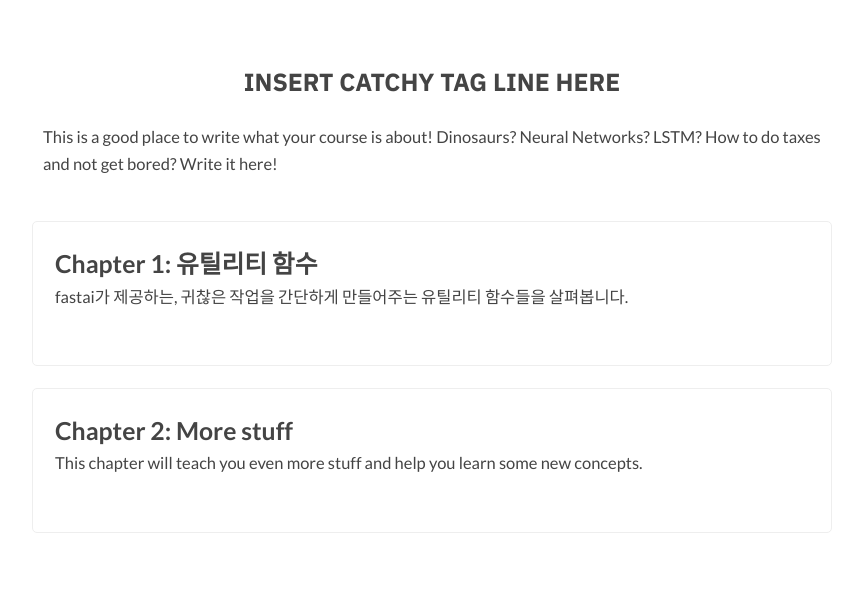
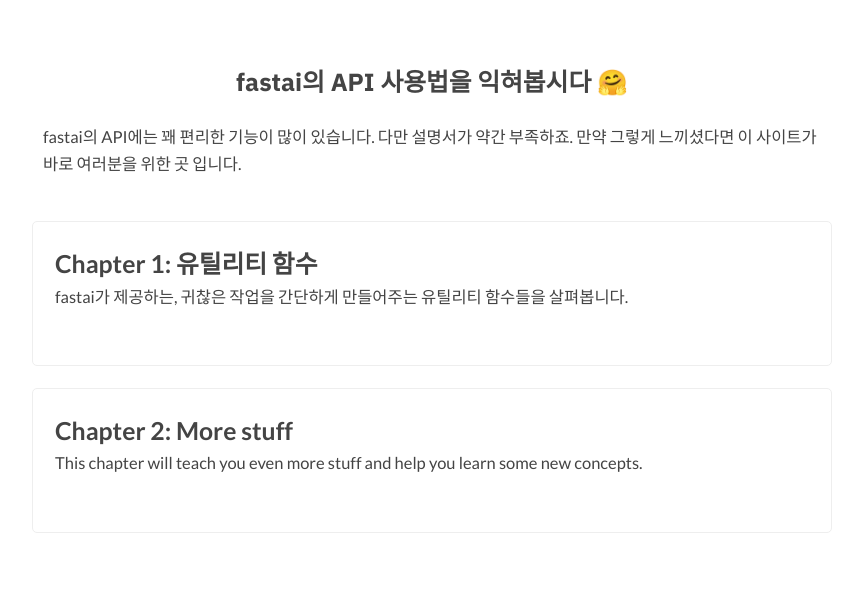
Before and after one commit to deep-diver/fastai-course, a Gatsby site: page / in a window 1280 px wide. Shown: the part 204-800 px from the top of the page, without its empty margins (208-1071 px from the left). Built offline with nearby package versions, Linux system fonts and the light colour scheme; Gatsby itself is replaced by a stand-in of ours.

Commit message:
Update index.js

```diff
--- a/src/pages/index.js
+++ b/src/pages/index.js
@@ -19,10 +19,10 @@
             <Logo className={classes.logo} aria-label={siteMetadata.title} />
 
             <section>
-                <h1 className={classes.subtitle}> INSERT CATCHY TAG LINE HERE </h1>
+                <h1 className={classes.subtitle}> fastai의 API 사용법을 익혀봅시다 🤗 </h1>
                 <div className={classes.introduction}>
                 <p>
-                    This is a good place to write what your course is about!  Dinosaurs? Neural Networks? LSTM? How to do taxes and not get bored? Write it here!
+                    fastai의 API에는 꽤 편리한 기능이 많이 있습니다. 다만 설명서가 약간 부족하죠. 만약 그렇게 느끼셨다면 이 사이트가 바로 여러분을 위한 곳 입니다.
                 </p>
                 </div>
             </section>
```
